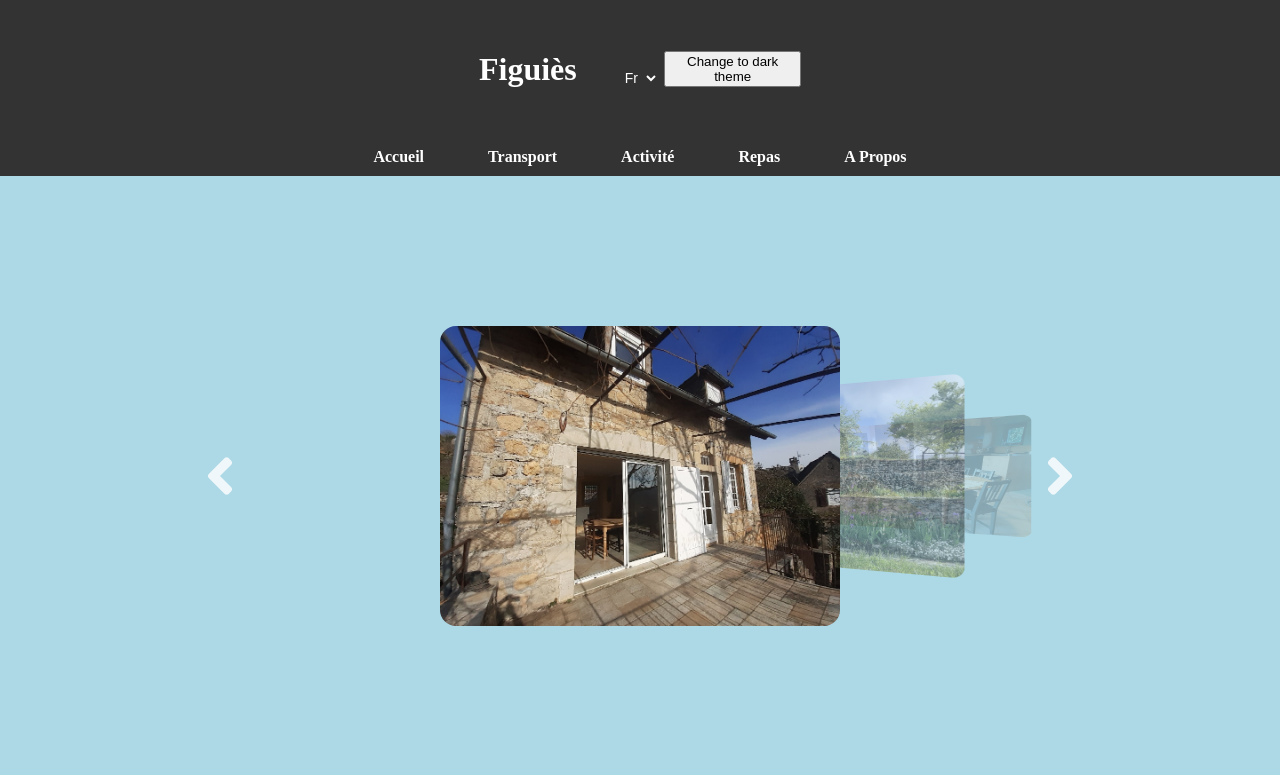
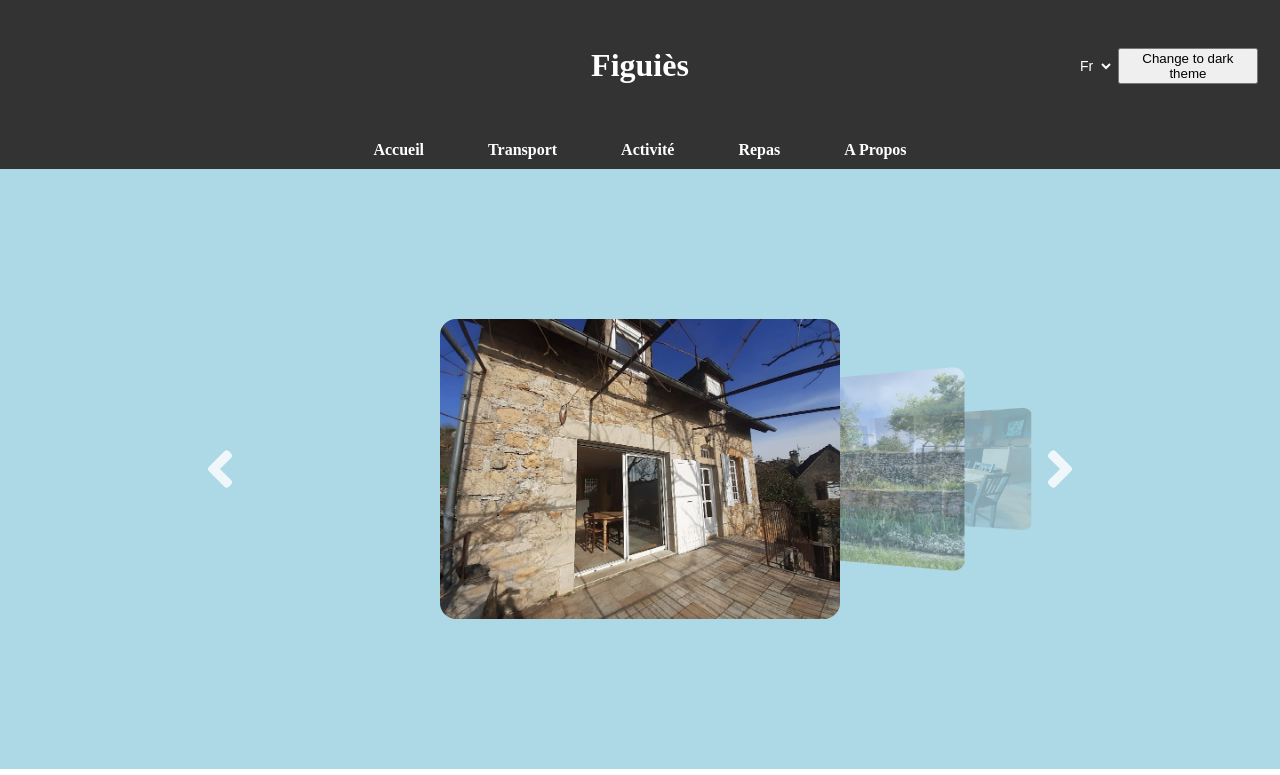
Before and after one commit to PAIVANicolas/ProjetGite, a PHP site: page / in a window 1280 px wide. Shown: the top 775 px of the page. Run offline with PHP 8.4, Linux system fonts and the light colour scheme; some libraries are stand-ins or nearby versions.

Commit message:
mise a jour du header

```diff
--- a/assets/css/header.css
+++ b/assets/css/header.css
@@ -3,9 +3,10 @@
 
 /* Styles pour l'en-tête (header) */
 .header {
-    background-color: var(--header-background-color); /* Utilisez la variable pour la couleur de fond de l'en-tête */
-    color: var(--header-text-color); /* Utilisez la variable pour la couleur du texte de l'en-tête */
+    background-color: var(--header-background-color);
+    color: var(--header-text-color);
     display: flex;
+    position: relative;
     flex-direction: row;
     justify-content: center;
     align-items: center;
@@ -13,19 +14,19 @@
     width: 100vw;
 }
 
-.sub-header{
-    display: flex;
-    flex-direction: row;
-    align-items: end;
-    padding: 2% 0;
-    margin-left: 3%;
+/* Styles pour .sub-header */
+.sub-header {
+    position: absolute;
+    right: 20px;
+    display: flex; /* Utilisez une flexbox pour aligner les éléments horizontalement */
+    align-items: center; /* Alignez les éléments verticalement au centre */
 }
 
 .select, .mode-toggle {
-    background-color: var(--nav-background-color); /* Utilisez la variable pour la couleur de fond de la barre de navigation */
-    color: var(--nav-text-color); /* Utilisez la variable pour la couleur du texte de la barre de navigation */
+    background-color: var(--nav-background-color);
+    color: var(--nav-text-color);
     border: none;
     cursor: pointer;
     font-size: 14px;
-    margin-left: 3%;
+    margin: 1%; /* Augmentez la marge entre les éléments si nécessaire */
 }
--- a/php/header.php
+++ b/php/header.php
@@ -1,6 +1,6 @@
 <header>
     <div class="header">
-        <h1 class="">Figuiès</h1>
+        <h1 class="site-nane">Figuiès</h1>
         <!-- Insérez ici votre liste déroulante pour la langue -->
         <div class="sub-header">
             <select class="select">
```
